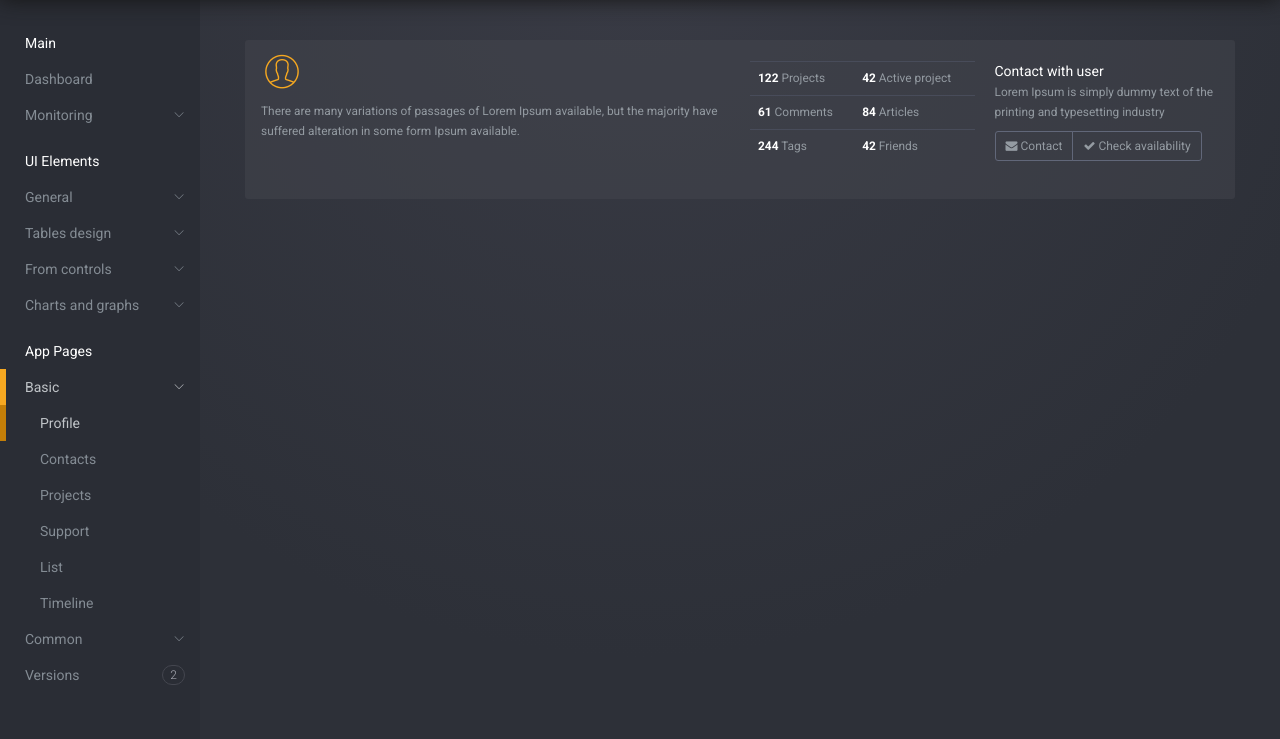
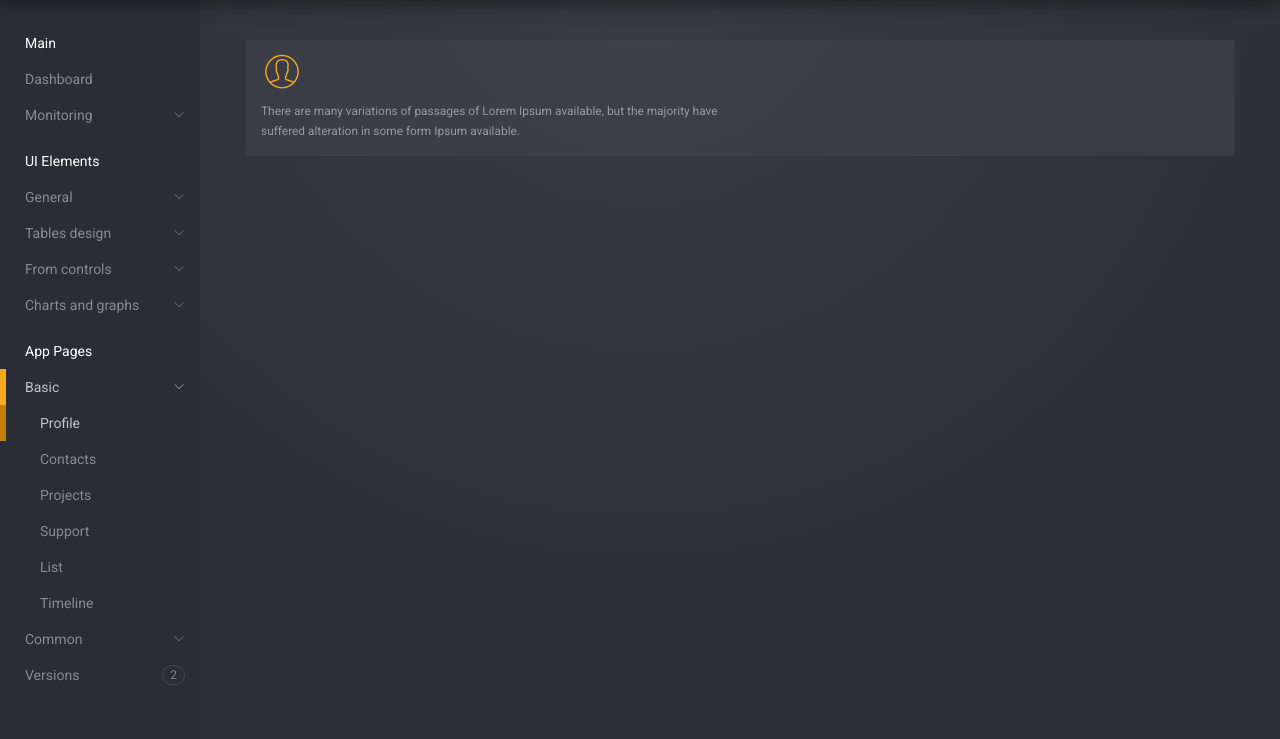
Before and after one commit to Albert481/django, a Django app: page /profile/ in a window 1280 px wide. Shown: the part 60-799 px from the top of the page. Run offline with Django 3.2, Linux system fonts and the light colour scheme; some libraries are stand-ins or nearby versions.

```diff
--- a/accounts/EditProfile.py
+++ b/accounts/EditProfile.py
@@ -23,7 +23,7 @@ class UserProfile(forms.ModelForm):
 
 class EditValues(forms.ModelForm):
     ethaddress = forms.CharField(max_length=255, label='Ethaddress', widget=forms.TextInput(attrs={'class': 'text-right, form-control', 'placeholder': ''}))
-    indicativecontribution = forms.CharField(max_length=255, label='Indicative Contribution', widget=forms.TextInput(attrs={'class': 'text-right, form-control', 'placeholder':''}))
+    indicativecontribution = forms.CharField(max_length=255, label='Indicative Contribution', widget=forms.NumberInput(attrs={'class': 'text-right, form-control', 'placeholder':''}))
 
     class Meta:
         model = Profile
--- a/accounts/views.py
+++ b/accounts/views.py
@@ -54,7 +54,8 @@ def profile_view(request):
 
     form = EditProfile.EditValues(request.POST or None)
     if request.method == 'POST':
-        form.save()
+        if form.is_valid():
+            form.save()
 
     context = {
         "data": data,
--- a/templates/profile.html
+++ b/templates/profile.html
@@ -210,56 +210,6 @@
                                         </small>
                                     </div>
                                 </div>
-                                <div class="col-md-3">
-                                    <table class="table small m-t-sm">
-                                        <tbody>
-                                        <tr>
-                                            <td>
-                                                <strong class="c-white">122</strong> Projects
-                                            </td>
-                                            <td>
-                                                <strong class="c-white">42</strong> Active project
-                                            </td>
-
-                                        </tr>
-                                        <tr>
-                                            <td>
-                                                <strong class="c-white">61</strong> Comments
-                                            </td>
-                                            <td>
-                                                <strong class="c-white">84</strong> Articles
-                                            </td>
-                                        </tr>
-                                        <tr>
-                                            <td>
-                                                <strong class="c-white">244</strong> Tags
-                                            </td>
-                                            <td>
-                                                <strong class="c-white">42</strong> Friends
-                                            </td>
-                                        </tr>
-                                        </tbody>
-                                    </table>
-                                </div>
-                                <div class="col-md-3 m-t-sm">
-                                <span class="c-white">
-                                    Contact with user
-                                </span>
-                                    <br>
-                                    <small>
-                                        Lorem Ipsum is simply dummy text of the printing and typesetting industry
-                                    </small>
-                                    <div class="btn-group m-t-sm">
-                                        <a href="#" class="btn btn-default btn-sm"><i class="fa fa-envelope"></i>
-                                            Contact</a>
-                                        <a href="#" class="btn btn-default btn-sm"><i class="fa fa-check"></i> Check
-                                            availability</a>
-                                    </div>
-
-
-                                </div>
-
-
                             </div>
 
                         </div>
```
Also changed, not shown: templates/login.html (+9 -0 lines).
